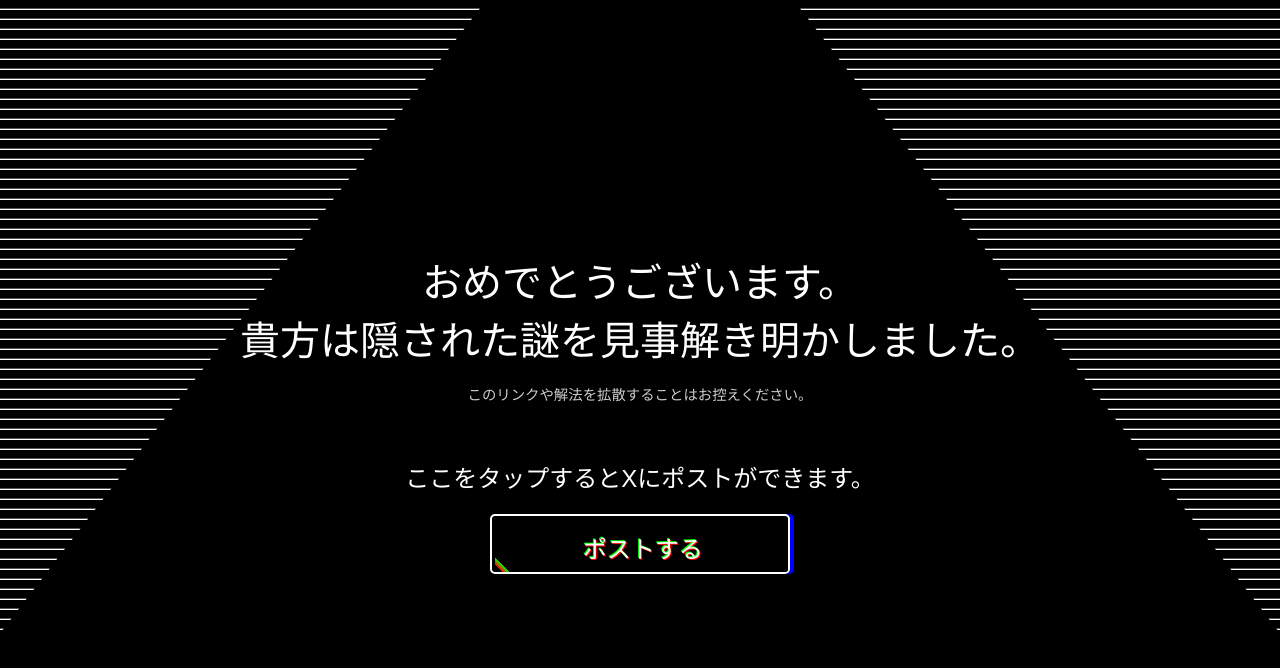
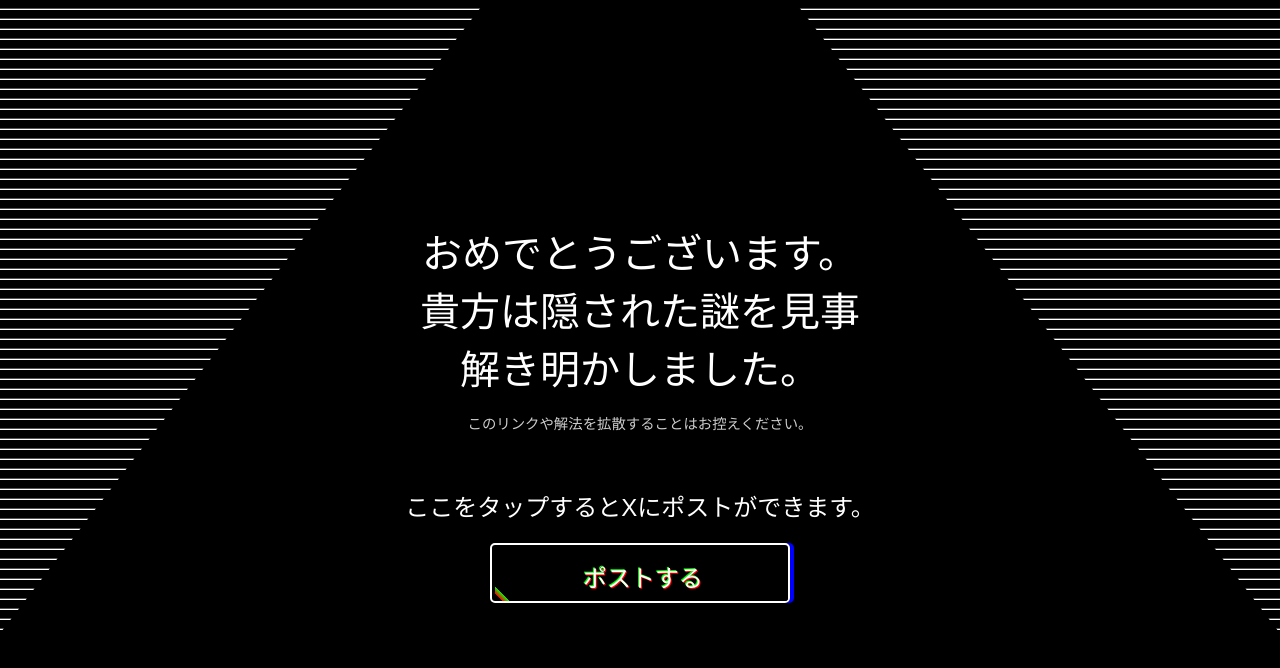
Before and after one commit to yamukun/yamuanswer, a plain HTML site: page index.html in a window 1280 px wide. Drawn offline with Linux system fonts and the light colour scheme.

Commit message:
Update index.html

```diff
--- a/index.html
+++ b/index.html
@@ -202,7 +202,7 @@
     <div class="background"></div>  <!-- 背景の横線 -->
     <div class="spotlight"></div>  <!-- 中央の台形 -->
 
-    <h1 class="flash">おめでとうございます。<br>貴方は隠された謎を見事解き明かしました。</h1>
+    <h1 class="flash">おめでとうございます。<br>貴方は隠された謎を見事<br>解き明かしました。</h1>
     <p class="notice">このリンクや解法を拡散することはお控えください。</p>
     <h2>ここをタップするとXにポストができます。</h2>
     <button id="tweetButton">ポストする</button>
```
